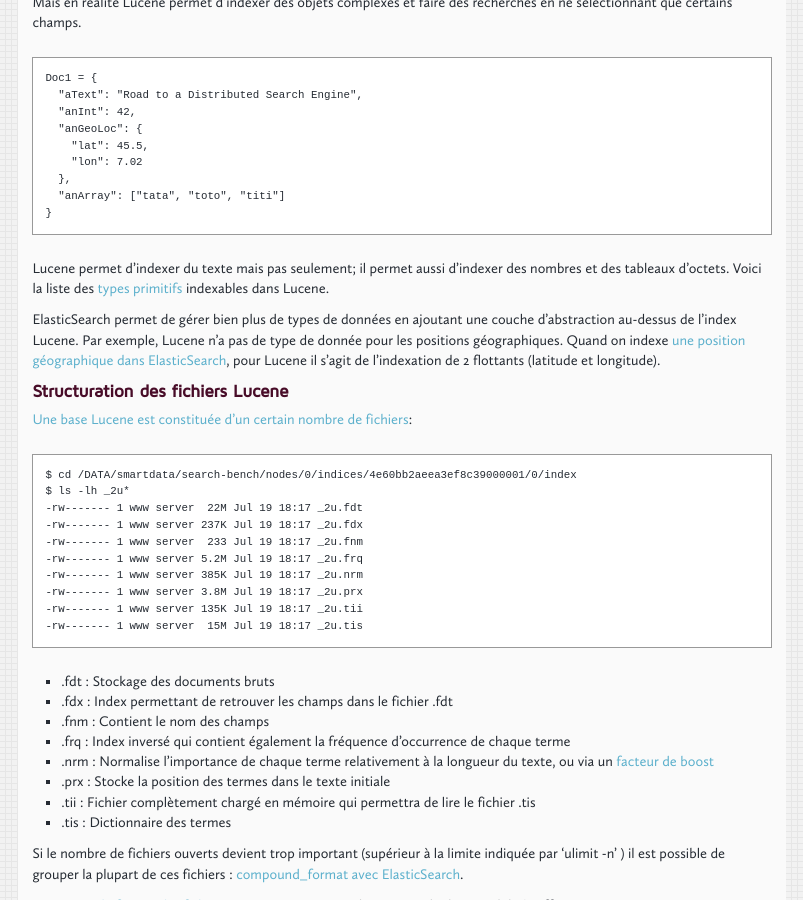
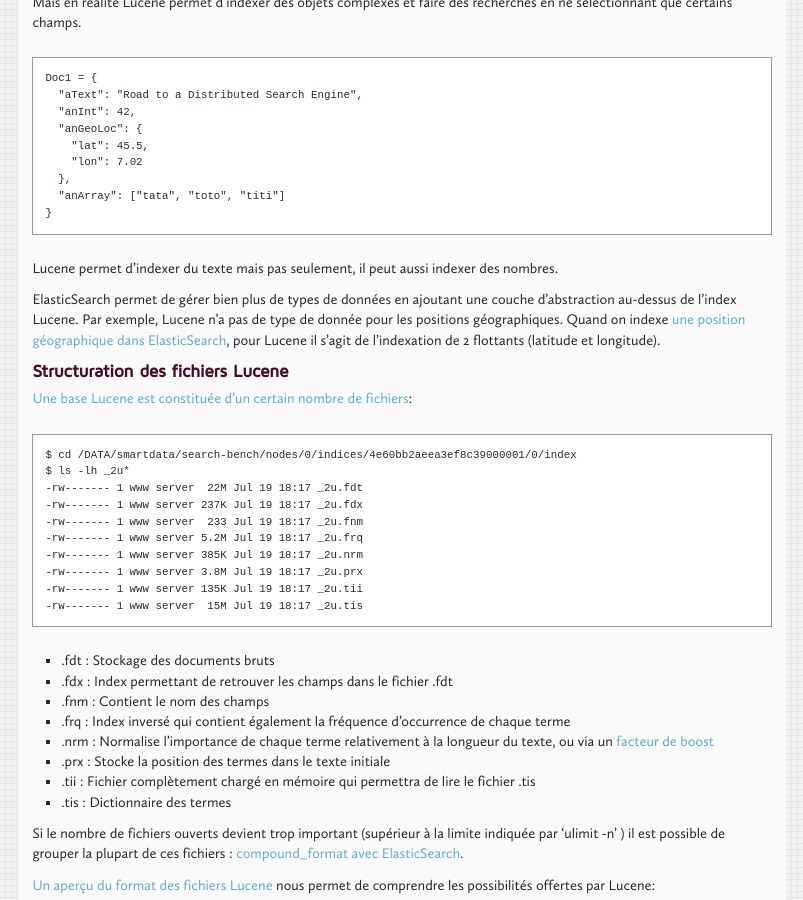
Before and after one commit to pullrequest/pullrequest.github.com, a Jekyll site: the page built from _posts/2012-08-21-au-coeur-d-elasticsearch.markdown, in a window 1280 px wide and 900 px high, scrolled down 3404 px. Shown: the whole window, without its empty margins (132-935 px from the left). Built offline with Jekyll 4.4.1, drawn with Linux system fonts in a browser that asks for light colours; nearby versions of some CDN libraries; comment, search, counter and statistics services are not loaded.

Commit message:
enlevé le lien pointant vers les types stockés par Lucene

```diff
--- a/_posts/2012-08-21-au-coeur-d-elasticsearch.markdown
+++ b/_posts/2012-08-21-au-coeur-d-elasticsearch.markdown
@@ -167,7 +167,7 @@
       "anArray": ["tata", "toto", "titi"]
     }
 
-Lucene permet d'indexer du texte mais pas seulement; il permet aussi d'indexer des nombres et des tableaux d'octets. Voici la liste des [types primitifs](http://lucene.apache.org/core/3_6_1/fileformats.html#Primitive%20Types) indexables dans Lucene.
+Lucene permet d'indexer du texte mais pas seulement, il peut aussi indexer des nombres.
 
 ElasticSearch permet de gérer bien plus de types de données en ajoutant une couche d'abstraction au-dessus de l'index Lucene. Par exemple, Lucene n'a pas de type de donnée pour les positions géographiques. Quand on indexe [une position géographique dans ElasticSearch](http://www.elasticsearch.org/guide/reference/mapping/geo-point-type.html), pour Lucene il s'agit de l'indexation de 2 flottants (latitude et longitude).
 
```
